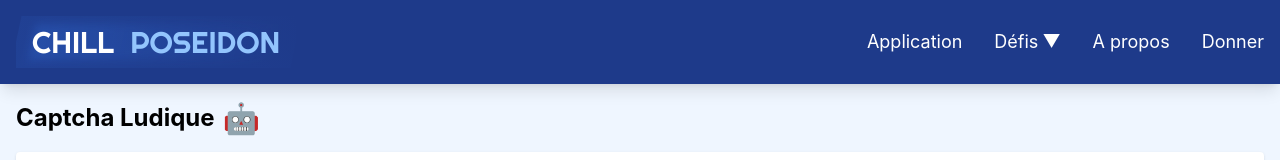
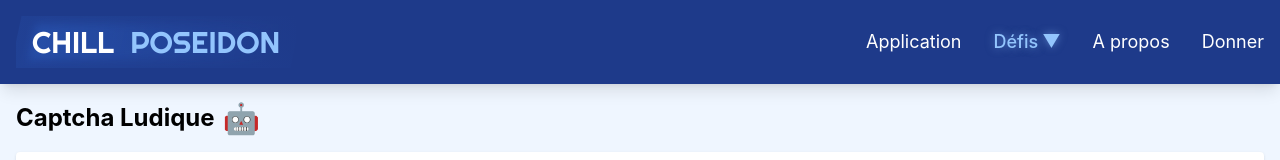
Before and after one commit to achrafElFaiq/LANUITDINFO, a Vue app: page /defis/captcha-ludique in a window 1280 px wide. Shown: the top 160 px of the page. Built offline with nearby package versions, Linux system fonts and the light colour scheme.

Commit message:
surbrillance

```diff
--- a/src/components/Header.vue
+++ b/src/components/Header.vue
@@ -1,5 +1,8 @@
 <script setup lang="ts">
-import { ref } from 'vue';
+import { ref, computed } from 'vue';
+import { useRoute } from 'vue-router';
+
+const route = useRoute();
 
 const navItems = [
   { title: 'Application', path: '/application' },
@@ -18,6 +21,10 @@ const navItems = [
 ]
 
 const isOpen = ref(false);
+
+const isInChallengesSection = computed(() => {
+  return route.path.startsWith('/defis/');
+});
 </script>
 
 <template>
@@ -43,6 +50,7 @@ const isOpen = ref(false);
             >
               <button
                 class="text-lg hover:text-blue-300 transition-colors duration-200 flex items-center"
+                :class="{ 'active-link': isInChallengesSection }"
               >
                 {{ item.title }}
                 <span class="ml-1">▼</span>
@@ -66,6 +74,7 @@ const isOpen = ref(false);
             v-else
             :to="item.path"
             class="text-lg hover:text-blue-300 transition-colors duration-200"
+            :class="{ 'active-link': route.path === item.path }"
           >
             {{ item.title }}
           </router-link>
@@ -106,4 +115,10 @@ const isOpen = ref(false);
   0%, 100% { transform: translateY(0); }
   50% { transform: translateY(-5px); }
 }
+
+.active-link {
+  color: #93c5fd; /* text-blue-300 en Tailwind */
+  text-shadow: 0 0 8px rgba(147, 197, 253, 0.5);
+  font-weight: 500;
+}
 </style>
```
